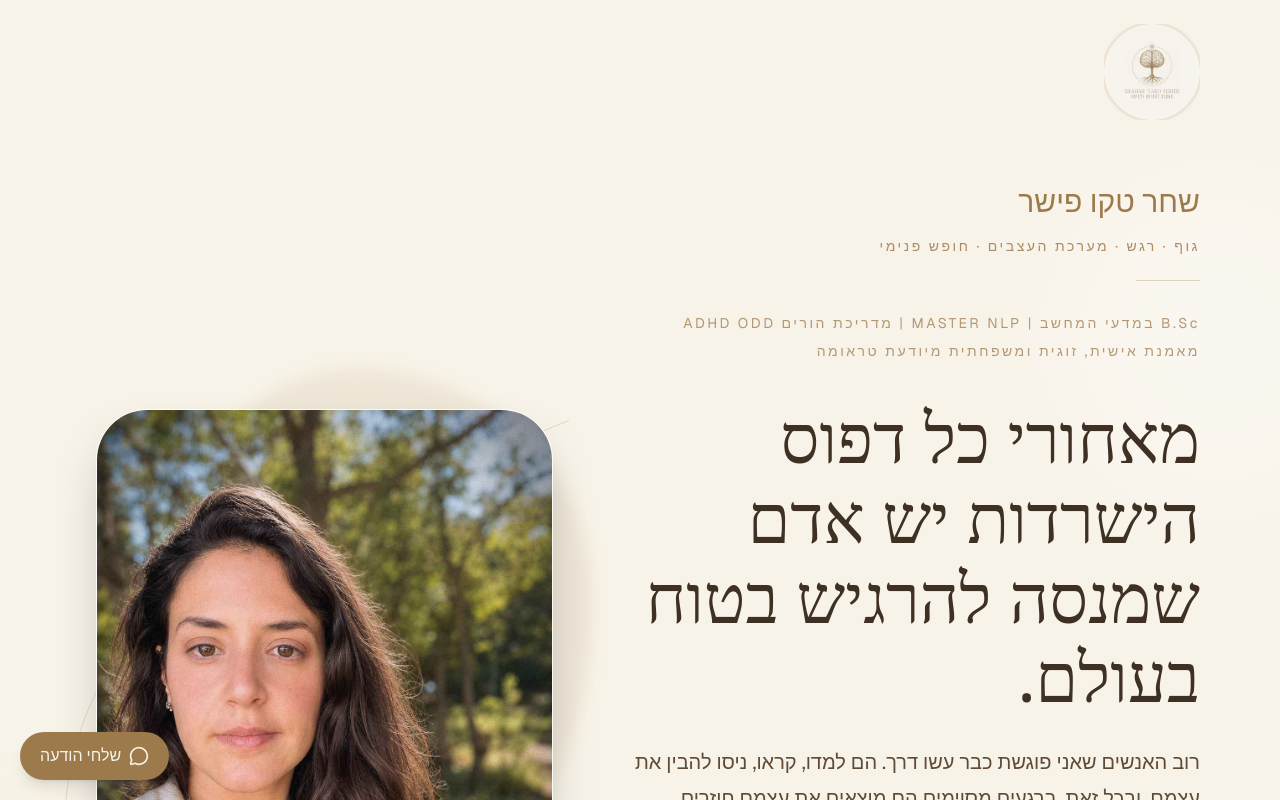
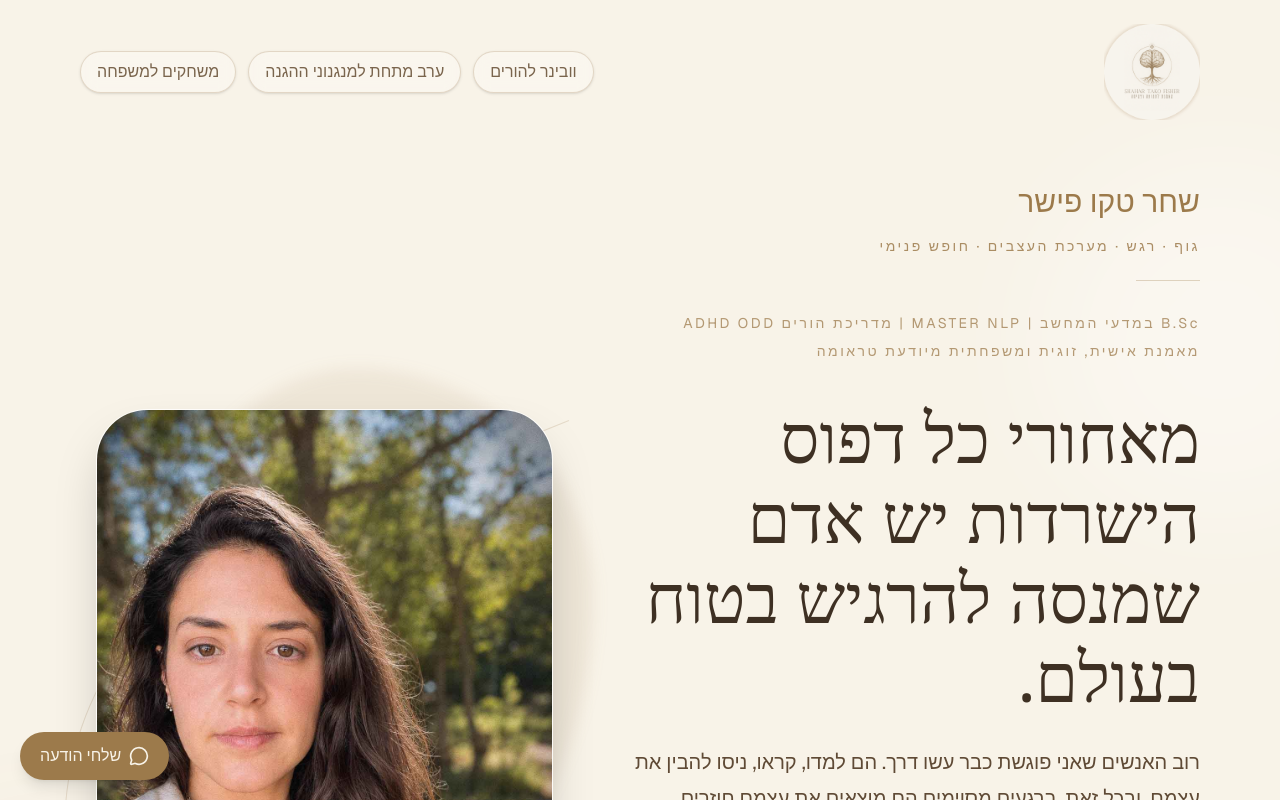
Before and after one commit to shahar27/shahar-landing, a Next.js app: page / in a window 1280 px wide. Shown: the top 800 px of the page. Built offline with nearby package versions, Linux system fonts and the light colour scheme.

Commit message:
Add navigation menu to landing page

```diff
--- a/app/page.tsx
+++ b/app/page.tsx
@@ -21,6 +21,20 @@ const WHATSAPP_NUMBER = "972525460444"; // TODO: להחליף למספר שלך
 const PHONE_NUMBER = "052-5460444"; // TODO: להחליף לטלפון שלך
 const EMAIL = "ShaharTakoFisher8@gmail.com"; // TODO: להחליף למייל שלך
 const INSTAGRAM = "https://www.instagram.com/shahar_tako_fisher?igsh=cmgzdnozNTN4dTB3&utm_source=qr"; // TODO: להחליף לקישור האינסטגרם שלך
+const pageLinks = [
+  {
+    title: "וובינר להורים",
+    href: "/parenting-webinar",
+  },
+  {
+    title: "ערב מתחת למנגנוני ההגנה",
+    href: "/defense-patterns-evening",
+  },
+  {
+    title: "משחקים למשפחה",
+    href: "/games/family-time",
+  },
+];
 
 const painCards = [
   "אתם מתפקדים, אבל בפנים מרגישים שאין לכם אוויר.",
@@ -114,7 +128,7 @@ export default function ShaharLandingPage() {
 
       {/* Header */}
       <header className="relative z-40 px-6 md:px-12 lg:px-20 pt-6">
-        <div className="mx-auto max-w-7xl flex items-center justify-center md:justify-start">
+        <div className="mx-auto max-w-7xl flex flex-col md:flex-row items-center justify-between gap-5">
           <a href="#top" className="shrink-0">
             <div className="w-20 h-20 md:w-24 md:h-24 overflow-hidden">
               <img
@@ -124,6 +138,18 @@ export default function ShaharLandingPage() {
               />
             </div>
           </a>
+
+          <nav className="flex flex-wrap items-center justify-center gap-2 md:gap-3">
+            {pageLinks.map((link) => (
+              <a
+                key={link.href}
+                href={link.href}
+                className="rounded-full border border-[#9C7A4B]/25 bg-white/25 px-4 py-2 text-sm md:text-base text-[#7A654D] shadow-sm backdrop-blur-sm transition hover:bg-white/45 hover:border-[#9C7A4B]/45 hover:text-[#4B3A2A]"
+              >
+                {link.title}
+              </a>
+            ))}
+          </nav>
         </div>
       </header>
 
--- a/app/pending-approval/page.tsx
+++ b/app/pending-approval/page.tsx
@@ -5,7 +5,7 @@ export default function PendingApprovalPage() {
         <h1 className="mb-4 text-3xl font-light">החשבון ממתין לאישור</h1>
 
         <p className="leading-8 text-[#6F6252]">
-          ההרשמה התקבלה. ברגע שהחשבון יאושר, תהיה לך גישה למשחקים.
+          ההרשמה התקבלה. בדקות הקרובות, במידה והחשבון יאושר, תישלח הודעה לגביי קבלת הגישה למשחקים.
         </p>
       </section>
     </main>
```
